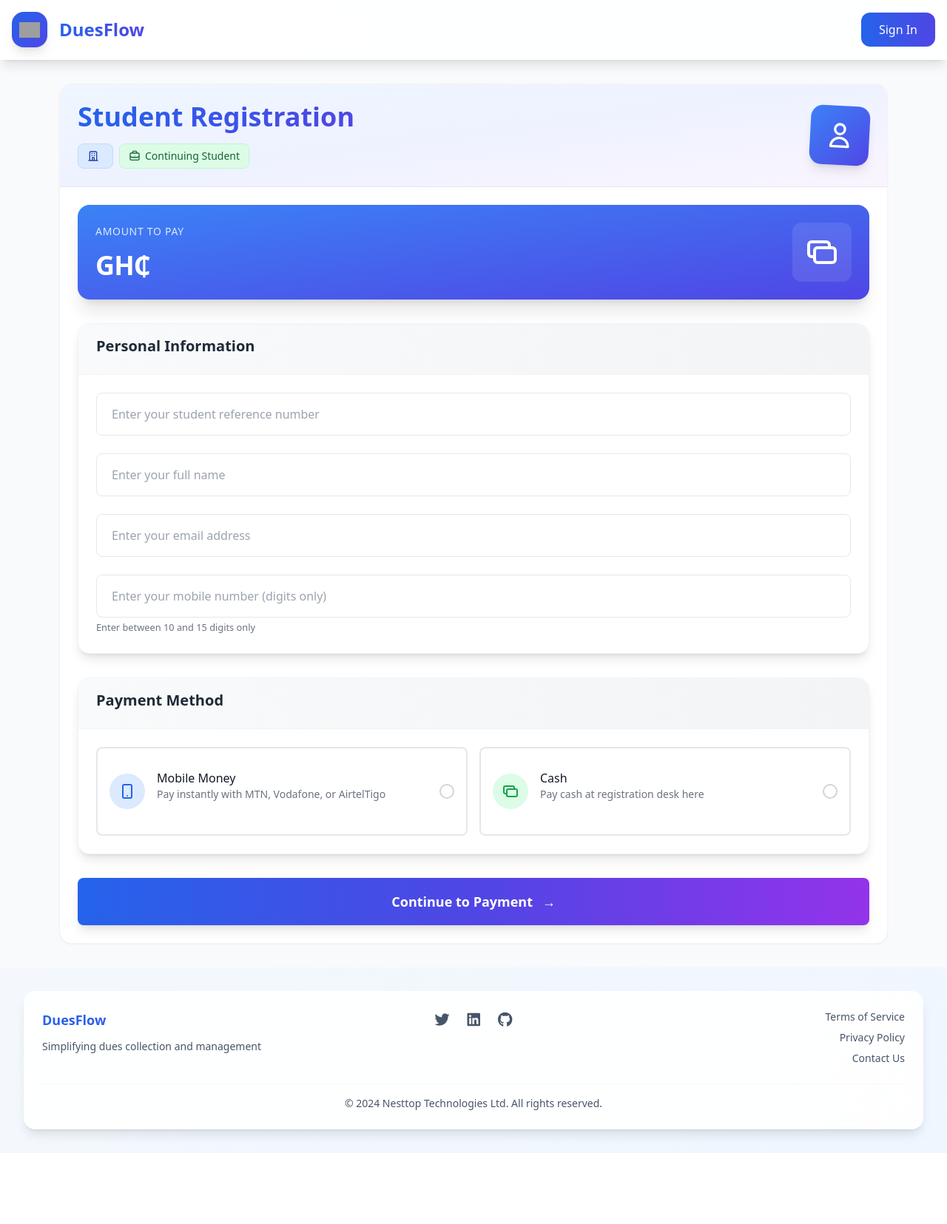
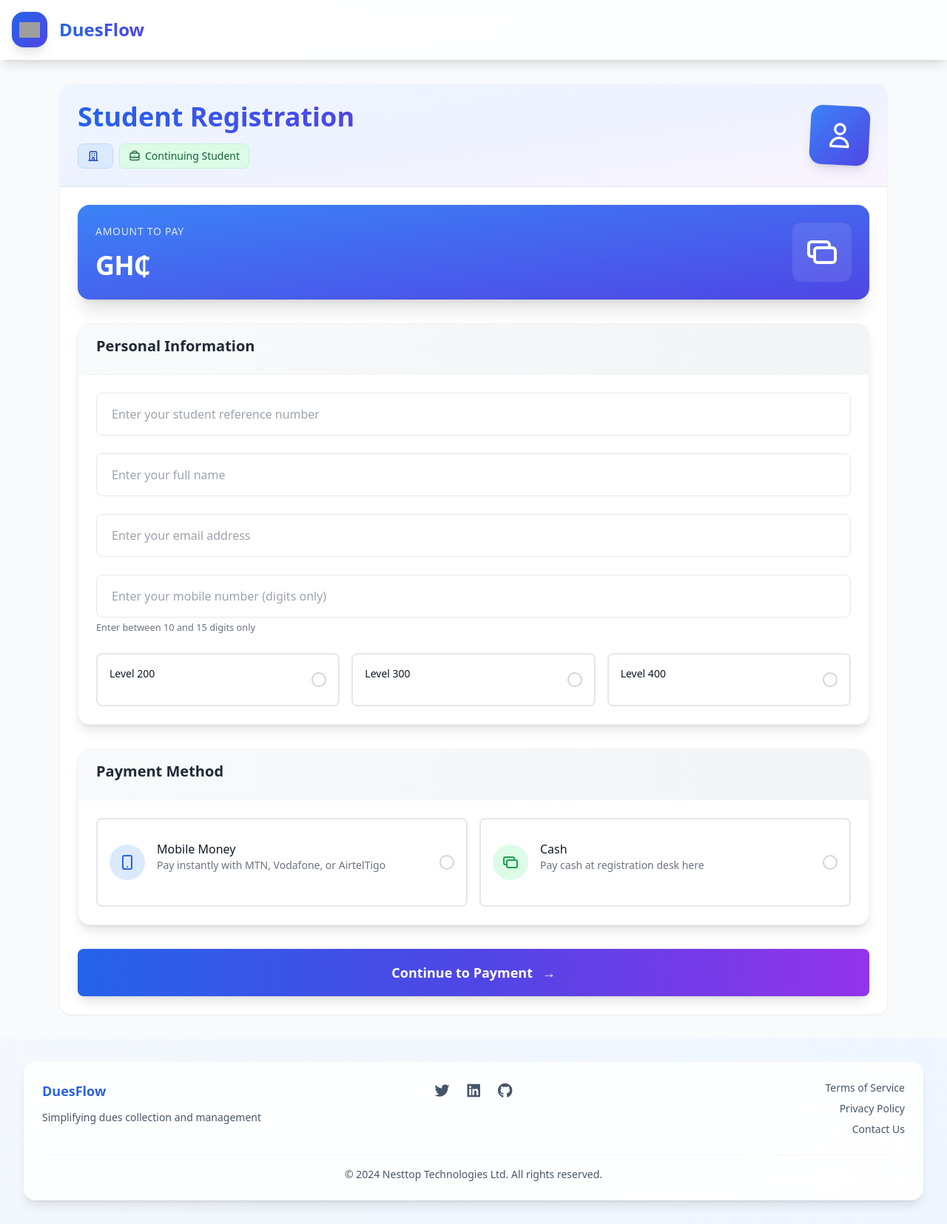
Before and after one commit to henryantwi/Dues-Colleection-SaaS-App, a Django app: template src/students/templates/students/registration.html in a window 1280 px wide. Shown: the whole page at 74% size. Before the commit the page ends 1559 px from the top, so only its background shows below. Run offline with Django 5.2, Linux system fonts and the light colour scheme; the template is opened without the code that fills it, so the values that code supplies are empty; some libraries are stand-ins or nearby versions; grey boxes are pictures that could not be loaded.

Commit message:
Refactor session management and update templates for student views; add level field to models and migrations

```diff
--- a/src/config/settings.py
+++ /dev/null
@@ -1,6 +0,0 @@
-# ... existing code ...
-
-# Session Settings
-SESSION_ENGINE = 'django.contrib.sessions.backends.db'
-SESSION_COOKIE_AGE = 3600  # 1 hour in seconds
-SESSION_EXPIRE_AT_BROWSER_CLOSE = True
--- a/src/core/settings.py
+++ b/src/core/settings.py
@@ -147,6 +147,12 @@ AUTHENTICATION_BACKENDS = [
     "django.contrib.auth.backends.ModelBackend",
 ]
 
+# Session Settings
+SESSION_ENGINE = 'django.contrib.sessions.backends.db'
+SESSION_COOKIE_AGE = 3600  # 1 hour in seconds
+SESSION_EXPIRE_AT_BROWSER_CLOSE = True
+
+
 # Add after AUTHENTICATION_BACKENDS
 AUTH_USER_MODEL = "auth.User"
 
--- a/src/students/templates/students/department_list.html
+++ b/src/students/templates/students/department_list.html
@@ -1,4 +1,4 @@
-{% extends 'layouts/box.html' %}
+{% extends 'layouts/student_box.html' %}
 
 {% block title %}Select Department{% endblock %}
 
--- a/src/students/templates/students/registration.html
+++ b/src/students/templates/students/registration.html
@@ -1,4 +1,4 @@
-{% extends 'layouts/box.html' %}
+{% extends 'layouts/student_box.html' %}
 
 {% block title %}Student Registration{% endblock %}
 
@@ -85,6 +85,7 @@
                                placeholder="Enter your email address">
                     </div>
 
+
                     <div class="form-group">
                         <label for="mobile" class="form-label">Mobile Number</label>
                         <input type="tel"
@@ -101,6 +102,77 @@
                                placeholder="Enter your mobile number (digits only)">
                         <small class="text-gray-500">Enter between 10 and 15 digits only</small>
                     </div>
+                    {% if not is_year_one %}
+                    <!-- Level Selection -->
+                    <div class="form-group">
+                        <label class="form-label">Level</label>
+                        <div class="grid grid-cols-1 sm:grid-cols-3 gap-4">
+                            <label class="relative block cursor-pointer">
+                                <input type="radio"
+                                       name="level"
+                                       value="200"
+                                       class="peer sr-only"
+                                       required
+                                       {% if level == '200' %}checked{% endif %}>
+                                <div class="rounded-lg border-2 border-gray-200 p-4 hover:border-blue-400
+                                           peer-checked:border-blue-500 peer-checked:bg-blue-50
+                                           transition-all duration-200">
+                                    <div class="flex items-center justify-between">
+                                        <div class="flex items-center">
+                                            <div class="text-sm">
+                                                <p class="font-medium text-gray-900">Level 200</p>
+                                            </div>
+                                        </div>
+                                        <div class="w-5 h-5 border-2 rounded-full flex-shrink-0 border-gray-300
+                                                  peer-checked:border-blue-500 peer-checked:bg-blue-500"></div>
+                                    </div>
+                                </div>
+                            </label>
+
+                            <label class="relative block cursor-pointer">
+                                <input type="radio"
+                                       name="level"
+                                       value="300"
+                                       class="peer sr-only"
+                                       {% if level == '300' %}checked{% endif %}>
+                                <div class="rounded-lg border-2 border-gray-200 p-4 hover:border-blue-400
+                                           peer-checked:border-blue-500 peer-checked:bg-blue-50
+                                           transition-all duration-200">
+                                    <div class="flex items-center justify-between">
+                                        <div class="flex items-center">
+                                            <div class="text-sm">
+                                                <p class="font-medium text-gray-900">Level 300</p>
+                                            </div>
+                                        </div>
+                                        <div class="w-5 h-5 border-2 rounded-full flex-shrink-0 border-gray-300
+                                                  peer-checked:border-blue-500 peer-checked:bg-blue-500"></div>
+                                    </div>
+                                </div>
+                            </label>
+
+                            <label class="relative block cursor-pointer">
+                                <input type="radio"
+                                       name="level"
+                                       value="400"
+                                       class="peer sr-only"
+                                       {% if level == '400' %}checked{% endif %}>
+                                <div class="rounded-lg border-2 border-gray-200 p-4 hover:border-blue-400
+                                           peer-checked:border-blue-500 peer-checked:bg-blue-50
+                                           transition-all duration-200">
+                                    <div class="flex items-center justify-between">
+                                        <div class="flex items-center">
+                                            <div class="text-sm">
+                                                <p class="font-medium text-gray-900">Level 400</p>
+                                            </div>
+                                        </div>
+                                        <div class="w-5 h-5 border-2 rounded-full flex-shrink-0 border-gray-300
+                                                  peer-checked:border-blue-500 peer-checked:bg-blue-500"></div>
+                                    </div>
+                                </div>
+                            </label>
+                        </div>
+                    </div>
+                    {% endif %}
                 </div>
             </div>
 
--- a/src/students/templates/students/registration_confirmation.html
+++ b/src/students/templates/students/registration_confirmation.html
@@ -1,4 +1,4 @@
-{% extends 'layouts/box.html' %}
+{% extends 'layouts/student_box.html' %}
 
 {% block title %}Registration Confirmation{% endblock %}
 
--- a/src/students/views.py
+++ b/src/students/views.py
@@ -37,6 +37,7 @@ def student_registration(request, department_slug, is_year_one=False):
             "email": request.POST.get("email"),
             "mobile": request.POST.get("mobile"),
             "payment_method": request.POST.get("payment_method"),
+            "level": request.POST.get("level") if not is_year_one else "100",
         }
 
         # Check if all fields are filled
@@ -103,6 +104,7 @@ def student_registration(request, department_slug, is_year_one=False):
             "email": preview_data.get("email", ""),
             "mobile": preview_data.get("mobile", ""),
             "payment_method": preview_data.get("payment_method", ""),
+            "level": preview_data.get("level", ""),  # Add this line
         }
 
     return render(
@@ -186,6 +188,7 @@ def registration_preview(request):
                                 department=department,
                                 payment=payment,
                                 year_group=1 if preview_data["is_year_one"] else 2,
+                                level=int(preview_data["level"]),
                             )
                             # Clear all registration session data after successful processing
                             request.session.pop("registration_preview", None)
@@ -213,6 +216,7 @@ def registration_preview(request):
                             department=department,
                             payment=payment,
                             year_group=1 if preview_data["is_year_one"] else 2,
+                            level=int(preview_data["level"]) if not preview_data["is_year_one"] else 100,
                         )
                         # Update payment status for cash
                         payment.status = "Pending"
@@ -265,3 +269,4 @@ def registration_confirmation(request, student_id):
 def department_list(request):
     departments = Department.objects.all()
     return render(request, "students/department_list.html", {"departments": departments})
+    return render(request, "students/department_list.html", {"departments": departments})
--- /dev/null
+++ b/src/templates/includes/student_header.html
@@ -0,0 +1,17 @@
+{% load static %}
+<header class="sticky top-0 z-50 w-full backdrop-blur-xl bg-white/90 border-b border-white/50 shadow-lg">
+    <nav class="container mx-auto px-4">
+        <div class="flex items-center justify-between py-4">
+            <a href="/" class="flex items-center gap-4 group transition-all duration-300 hover:scale-105">
+                <div class="w-12 h-12 rounded-2xl bg-gradient-to-br from-blue-600 to-indigo-600 p-2.5 shadow-lg
+                            group-hover:animate-float group-hover:shadow-blue-500/20">
+                    <img class="w-full h-full object-contain" src="/static/images/logo.svg" alt="Dues Flow Logo"/>
+                </div>
+                <span class="hidden sm:inline text-2xl font-extrabold bg-gradient-to-r from-blue-600 to-indigo-600 bg-clip-text text-transparent
+                           group-hover:tracking-wide transition-all duration-300">
+                    DuesFlow
+                </span>
+            </a>
+        </div>
+    </nav>
+</header>
--- /dev/null
+++ b/src/templates/layouts/student_box.html
@@ -0,0 +1,11 @@
+{% extends 'student_base.html' %}
+
+{% block layout %}
+<content class="block w-full min-h-screen bg-gray-50">
+    <div class="max-w-lg mx-auto md:max-w-2xl lg:max-w-4xl xl:max-w-6xl 2xl:max-w-7xl px-3 py-3 sm:px-4 sm:py-6 md:py-8">
+        <div class="bg-white rounded-lg sm:rounded-2xl shadow-sm border border-gray-100 overflow-hidden">
+            {% block content %}{% endblock %}
+        </div>
+    </div>
+</content>
+{% endblock %}
--- /dev/null
+++ b/src/templates/student_base.html
@@ -0,0 +1,196 @@
+{% load static %}
+<!DOCTYPE html>
+<html lang="en">
+<head>
+    <meta charset="UTF-8">
+    <meta http-equiv="X-UA-Compatible" content="IE=edge">
+    <meta name="viewport" content="width=device-width, initial-scale=1.0">
+    <title>Dues Flow</title>
+    <link rel="icon" type="image/x-icon" href="{% static 'favicon.ico' %}">
+    <script src="https://cdn.jsdelivr.net/npm/alpinejs@3.x.x/dist/cdn.min.js" defer></script>
+    <script src="https://unpkg.com/htmx.org/dist/htmx.js" defer></script>
+    <script src="https://cdn.tailwindcss.com"></script>
+    <link rel="stylesheet" href="https://cdnjs.cloudflare.com/ajax/libs/font-awesome/5.15.4/css/all.min.css">
+
+    <script>
+        tailwind.config = {
+            theme: {
+                extend: {
+                    colors: {
+                        primary: '#3b82f6',
+                        'primary-hover': '#2563eb',
+                        accent: '#4f46e5',
+                    },
+                    backgroundColor: {
+                        'glass': 'rgba(255, 255, 255, 0.9)',
+                        'glass-darker': 'rgba(255, 255, 255, 0.8)',
+                    }
+                }
+            }
+        }
+    </script>
+    <style type="text/tailwindcss">
+        /* Reset and base styles */
+        [x-cloak] { display: none !important; }
+
+        body {
+            @apply bg-gradient-to-br from-slate-50 to-blue-50 text-slate-800 min-h-screen;
+        }
+
+        /* Glass effect components */
+        .glass-card {
+            @apply backdrop-blur-xl bg-white/90 border border-white/50 rounded-2xl shadow-lg;
+        }
+
+        .glass-button {
+            @apply px-6 py-3 rounded-xl backdrop-blur-lg bg-white/80 border border-white/50
+                   transition-all duration-300 hover:bg-white/90 font-medium text-slate-700
+                   shadow-sm hover:shadow-md hover:-translate-y-0.5;
+        }
+
+        /* Navigation */
+        .nav-link {
+            @apply px-4 py-2 rounded-xl text-slate-600;
+        }
+
+        /* Text effects */
+        .gradient-text {
+            @apply bg-clip-text text-transparent bg-gradient-to-r from-blue-600 to-indigo-600;
+        }
+
+        /* Alerts */
+        .alert-info { @apply bg-blue-50 text-blue-700 border-blue-200 }
+        .alert-success { @apply bg-green-50 text-green-700 border-green-200 }
+        .alert-warning { @apply bg-yellow-50 text-yellow-700 border-yellow-200 }
+        .alert-danger { @apply bg-red-50 text-red-700 border-red-200 }
+
+        /* Animation */
+        @keyframes float {
+            0%, 100% { transform: translateY(0); }
+            50% { transform: translateY(-10px); }
+        }
+
+        .animate-float {
+            animation: float 3s ease-in-out infinite;
+        }
+
+        h1 {
+            @apply text-4xl font-bold mb-4
+        }
+        h2 {
+            @apply text-xl font-bold mb-2
+        }
+        p {
+            @apply mb-4
+        }
+        .button, button, [type='submit'], [type='button'] {
+            @apply bg-primary text-white font-bold px-6 py-4 inline-block
+            rounded-lg shadow-lg transition-all cursor-pointer
+        }
+        .button:hover, button:hover, [type='submit']:hover, [type='button']:hover {
+            @apply bg-indigo-700
+        }
+        .button:active, button:active, [type='submit']:active, [type='button']:active {
+            @apply scale-95
+        }
+        .button.alert, button.alert {
+            @apply bg-red-700
+        }
+        .button.alert:hover, button.alert:hover {
+            @apply bg-red-600
+        }
+        .button-red {
+            @apply !bg-red-500 hover:!bg-red-600
+        }
+        .button-gray {
+            @apply !bg-gray-300 hover:!bg-[#c3c9d0]
+        }
+        .navitems>li>a {
+            @apply flex items-center gap-2 h-12 px-4 rounded-lg transition-none;
+        }
+        .hoverlist>* {
+            @apply hover:bg-gray-100 rounded-md transition duration-150;
+        }
+        .hoverlist>*>a {
+            @apply flex items-center p-2;
+        }
+        .highlight {
+            @apply !bg-indigo-100;
+        }
+        .allauth content a {
+            @apply underline underline-offset-2
+        }
+        .allauth content a:hover {
+            @apply text-indigo-500
+        }
+        .allauth form[action="/accounts/signup/"] ul {
+            @apply hidden
+        }
+        .allauth form[action="/accounts/signup/"] ul.errorlist {
+            @apply block
+        }
+        .allauth .helptext {
+            @apply block mt-4
+        }
+        label {
+            @apply hidden
+        }
+        input[type=file] {
+            @apply bg-white pl-0
+        }
+        .textarea, textarea, input {
+            @apply w-full rounded-lg py-4 px-5 bg-white border border-slate-200;
+        }
+        .errorlist li {
+            @apply p-1 pl-4 border-l-red-500 border-l-4 border-solid mb-2 text-red-500
+        }
+        label[for="id_remember"] {
+            @apply inline-block w-auto mr-2
+        }
+        input[name="remember"] {
+            @apply w-auto
+        }
+
+        /* Responsive adjustments */
+        @media (max-width: 640px) {
+            .button, button, [type='submit'], [type='button'] {
+                @apply px-4 py-2;
+            }
+            h1 {
+                @apply text-3xl;
+            }
+            h2 {
+                @apply text-lg;
+            }
+            p {
+                @apply mb-2;
+            }
+        }
+        @media (max-width: 360px) {
+            .button, button, [type='submit'], [type='button'] {
+                @apply px-2 py-1;
+            }
+            h1 {
+                @apply text-2xl;
+            }
+            h2 {
+                @apply text-base;
+            }
+            p {
+                @apply mb-1;
+            }
+        }
+    </style>
+</head>
+<body class="{% block class %}{% endblock %}">
+
+    {% include 'includes/messages.html' %}
+
+    {% include 'includes/student_header.html' %}
+
+    {% block layout %}{% endblock layout %}
+
+    {% include 'includes/footer.html' %}
+
+</body>
+</html>
```
Also changed, not shown: src/payments/views.py (+6 -3 lines), src/students/models.py (+10 -0 lines), src/students/templates/students/preview.html (+11 -1 lines), src/students/migrations/0008_pendingmomopayment_level_student_level.py (added).
